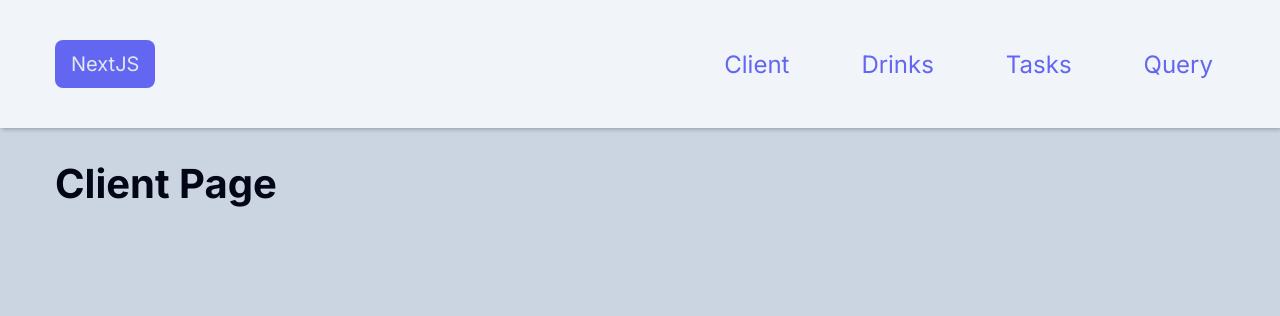
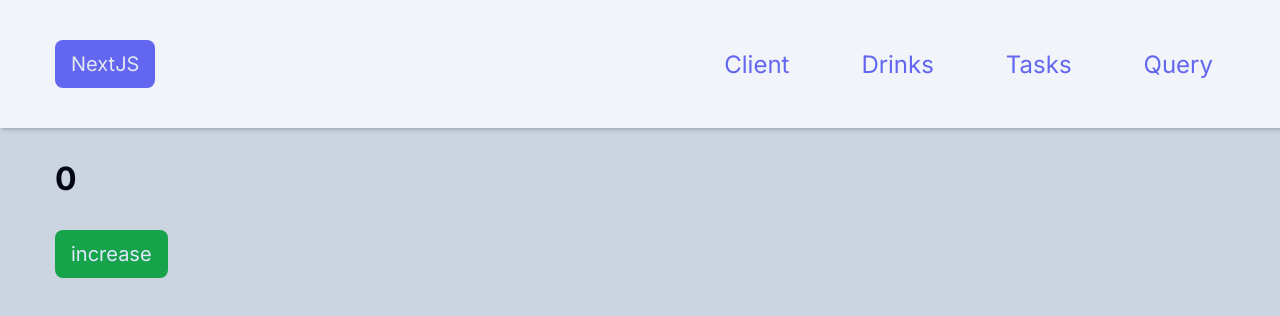
Before and after one commit to DvoraG/nextjs-tutorial, a Next.js app: page /client in a window 1280 px wide. Shown: the top 316 px of the page. Built offline with nearby package versions, Linux system fonts and the light colour scheme.

Commit message:
counter challenge client component

```diff
--- a/app/client/page.js
+++ b/app/client/page.js
@@ -1,7 +1,14 @@
+'use client';
+
+import { useState } from "react";
+
 const ClientPage = () => {
+  const [count, setCount] = useState(0);
+
   return (
     <div>
-        <h1>Client Page</h1>
+        <h1>{count}</h1>
+        <button className='btn btn-accent' onClick={() => setCount(count + 1)}>increase</button>
     </div>
   );
 }
--- a/app/globals.css
+++ b/app/globals.css
@@ -50,8 +50,9 @@ body {
   background-color: var(--gray-300);
 }
 h1 {
-  margin: 0;
-  font-size: 2.5rem;
+  margin-block-end: 2rem;
+  font-size: 2rem;
+  font-weight: 700;
   line-height: 1.2;
 }
 main {
@@ -85,17 +86,30 @@ a {
   transition: all 0.3s linear;
 
 }
-.btn:hover {
+.btn-primary {
+  background: var(--primary-500);
+  color: var(--gray-200);
+}
+.btn-primary:hover {
   box-shadow: 2px 2px 4px rgba(0,0,0,0.2);
   background: var(--gray-200);
   color: var(--primary-500);
-}
-
-.btn-primary {
-  background: var(--primary-500);
-  color: var(--gray-200);
 }
 .btn-secondary {
   background: var(--gray-200);
   color: var(--primary-500);
 }
+.btn-secondary:hover {
+  box-shadow: 2px 2px 4px rgba(0,0,0,0.2);
+  background: var(--primary-500);
+  color: var(--gray-200);
+}
+.btn-accent {
+  background: var(--acc-green);
+  color: var(--primary-100);
+}
+.btn-accent:hover {
+  box-shadow: 2px 2px 4px rgba(0,0,0,0.2);
+  background: var(--primary-100);
+  color: var(--acc-green);
+}
--- a/app/page.js
+++ b/app/page.js
@@ -3,8 +3,10 @@ import Link from "next/link";
 const HomePage = () => {
   return (
     <div>
-      <h1>Home Page</h1>
-      <Link className='link' href='/about'>about page</Link>
+      <h1>NextJS Tutorial</h1>
+      <Link className='link btn btn-accent' href='/client'>
+        Get Started
+      </Link>
     </div>
   );
 }
```
